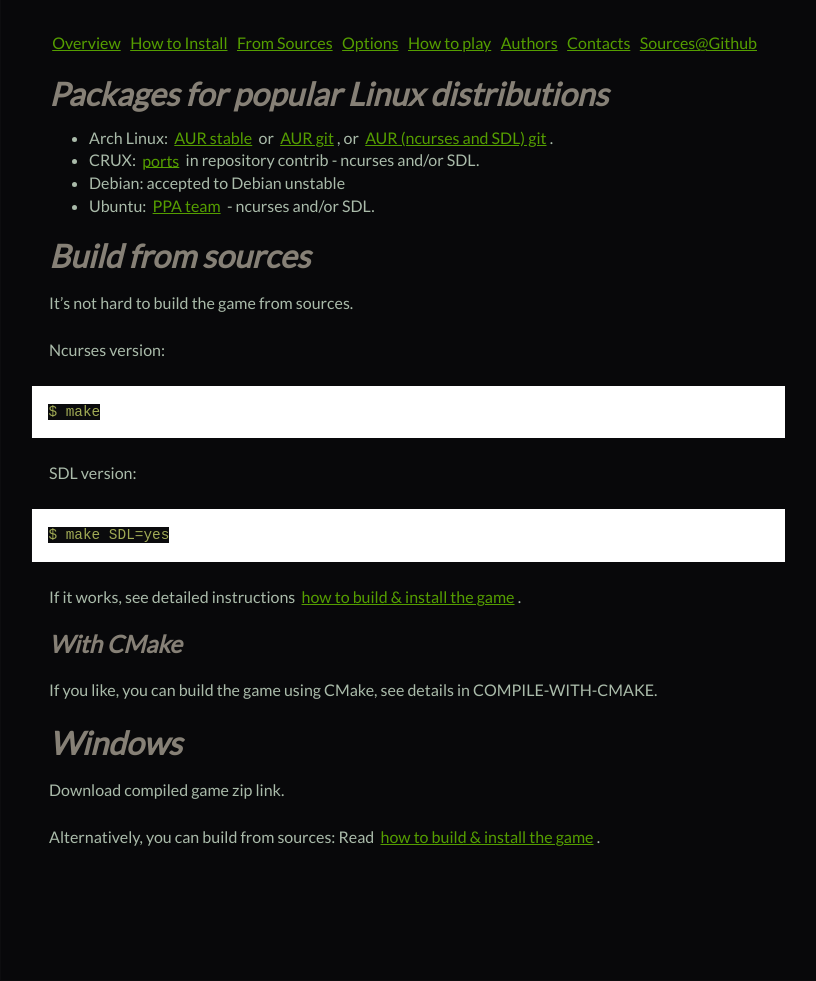
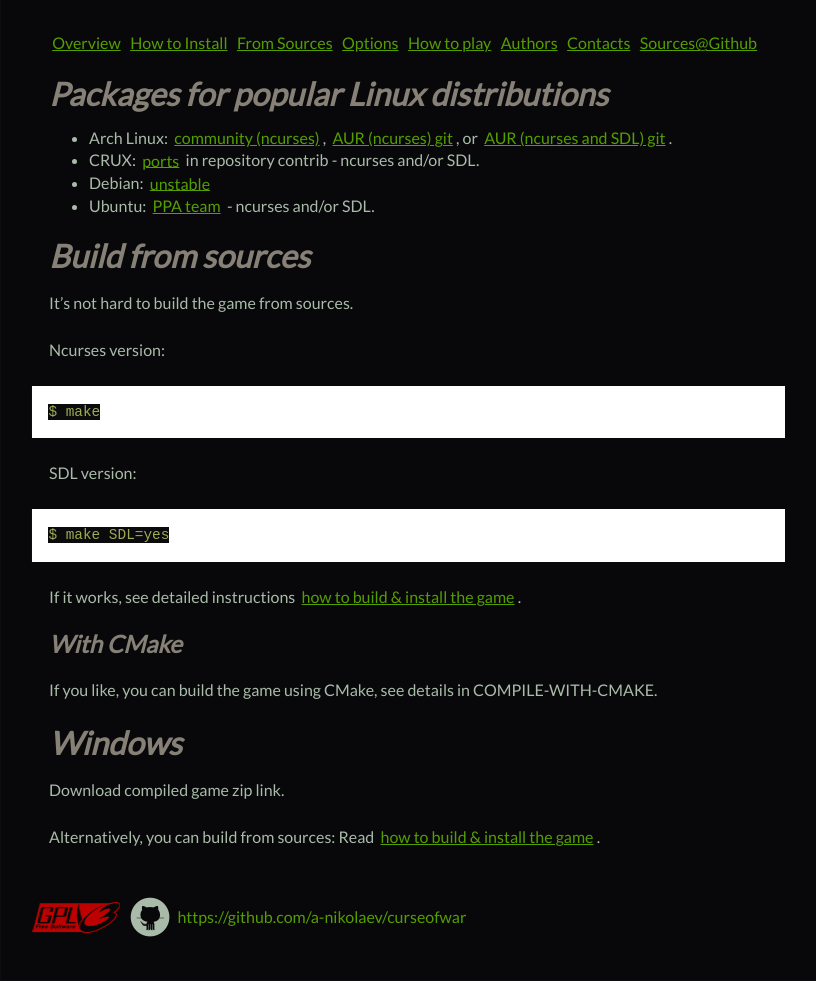
Before and after one commit to a-nikolaev/curseofwar, a Jekyll site: the page built from install/index.markdown, in a window 1280 px wide. Shown: the whole page, without its empty margins (231-1047 px from the left). Built offline with Jekyll 4.4.1, drawn with Linux system fonts in a browser that asks for light colours; Markdown is read by kramdown in place of the engine named in the settings.

Commit message:
updated links and added a footer

```diff
--- a/_layouts/default.html
+++ b/_layouts/default.html
@@ -41,6 +41,11 @@
                 {{ content }}
 
             <div class="footer">
+
+              <img src="{{ site.baseurl }}/img/gpl3.png" style="vertical-align: middle;">
+              <a href="https://github.com/a-nikolaev/curseofwar">
+                <img src="{{ site.baseurl }}/img/github.png" style="vertical-align: middle;">
+                <span style="vertical-align: middle;">https://github.com/a-nikolaev/curseofwar</span></a>
               <!--
               <div class="contact">
                 <p>
--- a/css/common.css
+++ b/css/common.css
@@ -38,6 +38,23 @@
 .page img {
   border: 0.3em solid #060608;
 }
+
+div.footer {
+  //background-color:#0B0B0D;
+  vertical-align: middle;
+
+  margin-top:0em;
+  margin-bottom: -3em;
+  margin-left:-3.06em;
+  margin-right:-3.08em;
+  padding-left:2em;
+  padding-top:1.3em;
+  padding-bottom:1.2em;
+
+  min-height:100%;
+}
+.footer img {border:none;}
+.footer a {text-decoration:none;}
 
 div#nav {
   margin-top:-1em;
--- a/install/index.markdown
+++ b/install/index.markdown
@@ -5,10 +5,11 @@
 
 # Packages for popular Linux distributions
 
-* Arch Linux: [AUR stable](https://aur.archlinux.org/packages/curseofwar/) or [AUR git](https://aur.archlinux.org/packages/curseofwar-git/),
+* Arch Linux: [community (ncurses)](https://www.archlinux.org/packages/community/x86_64/curseofwar/),
+[AUR (ncurses) git](https://aur.archlinux.org/packages/curseofwar-git/),
 or [AUR (ncurses and SDL) git](https://aur.archlinux.org/packages/curseofwar-with-sdl-git/).
 * CRUX: [ports](http://crux.nu/portdb/?a=repo&q=contrib) in repository contrib - ncurses and/or SDL.
-* Debian: accepted to Debian unstable
+* Debian: [unstable](http://packages.debian.org/unstable/main/curseofwar)
 * Ubuntu: [PPA team](https://launchpad.net/~curseofwar) - ncurses and/or SDL.
 
 # Build from sources
```
Also changed, not shown: img/github.png (added), img/gpl3.png (added), 1 other file.
